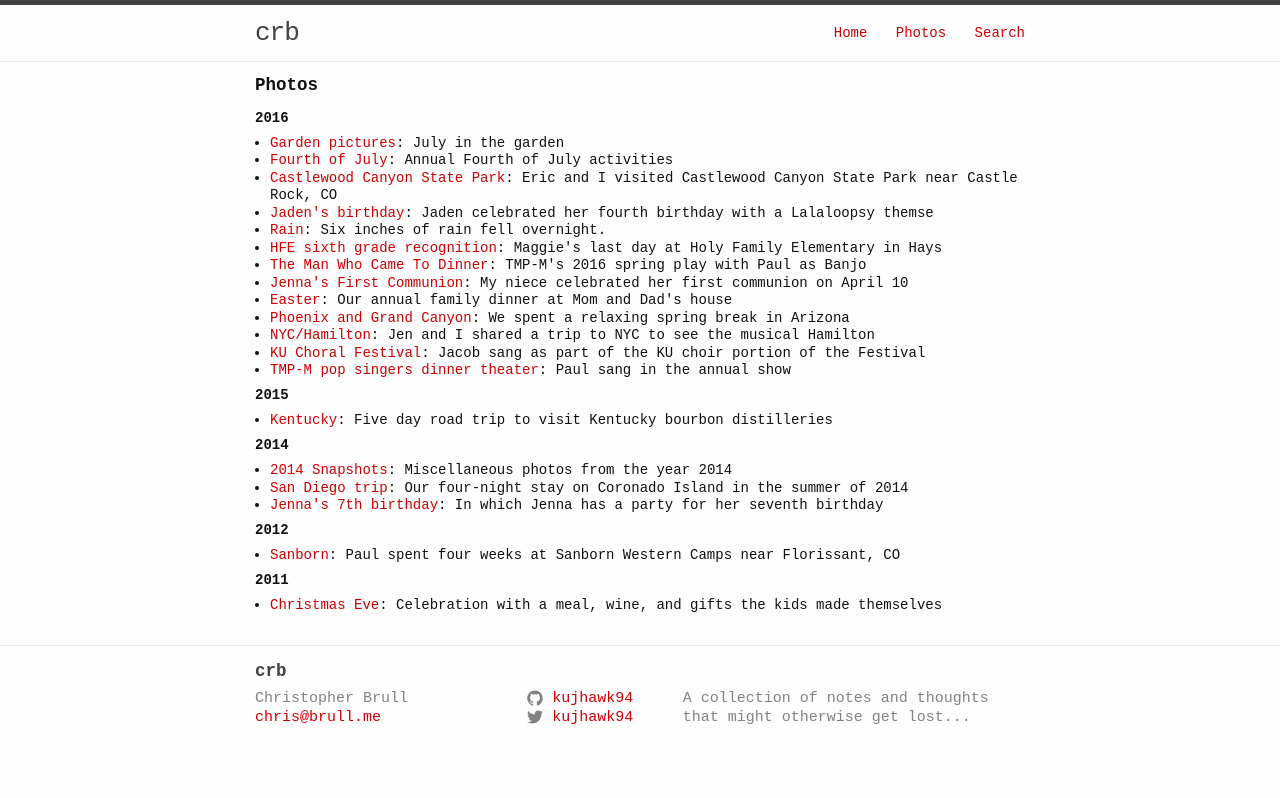
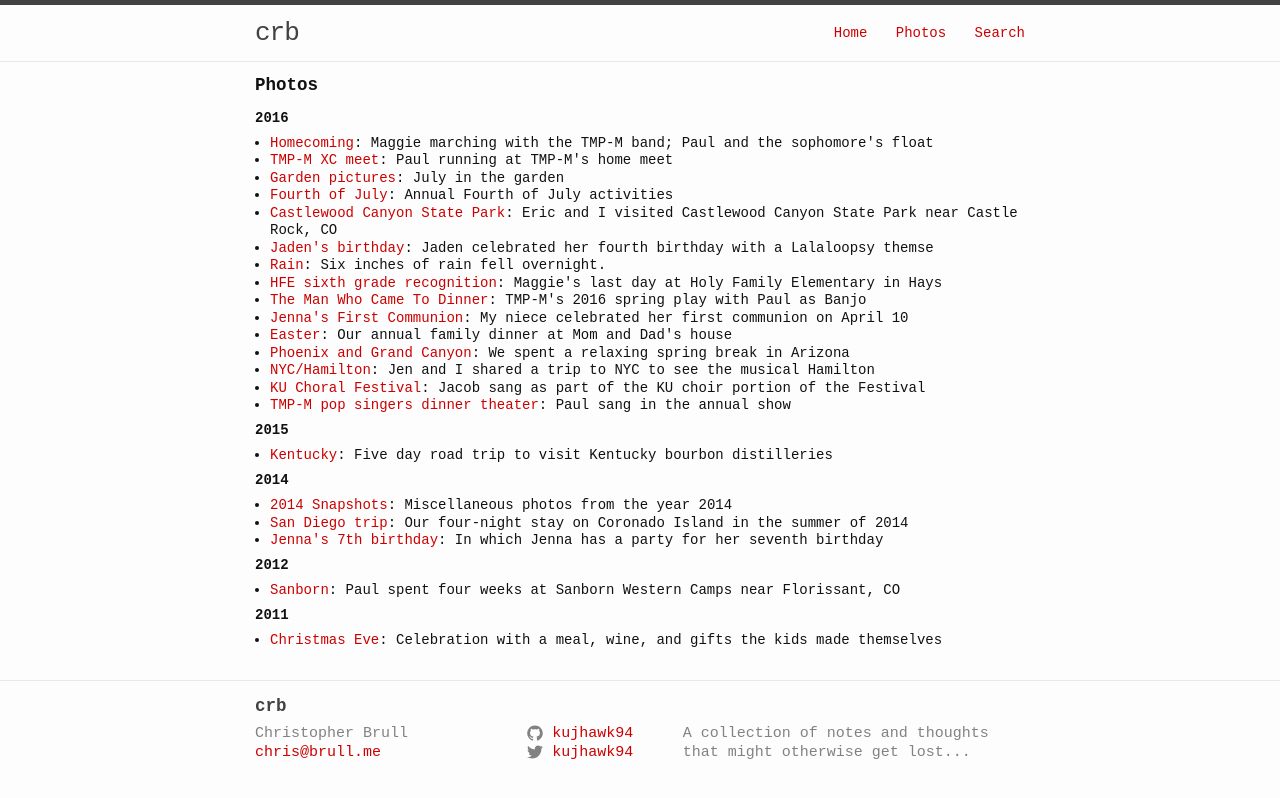
Before and after one commit to kujhawk94/kujhawk94.github.io, a Jekyll site: the page built from photos.html, in a window 1280 px wide. Shown: the top 798 px of the page. Built offline with Jekyll 4.4.1, drawn with Linux system fonts in a browser that asks for light colours.

Commit message:
Add albums

```diff
--- a/_data/photoalbums.yml
+++ b/_data/photoalbums.yml
@@ -75,3 +75,11 @@ albumlist:
         description:  July in the garden
         date:  2016-07-18
         url:  http://photos.brull.me/Other/2016-07-18-Garden-pictures/
+    -   title: TMP-M XC meet
+        description: Paul running at TMP-M's home meet
+        date:  2016-09-03
+        url:  http://photos.brull.me/School/Athletics/2016-TMP-M-XC-meet
+    -   title: Homecoming
+        description: Maggie marching with the TMP-M band; Paul and the sophomore's float
+        date: 2016-09-23
+        url:  http://photos.brull.me/School/TMP-M/2016-Homecoming
```
